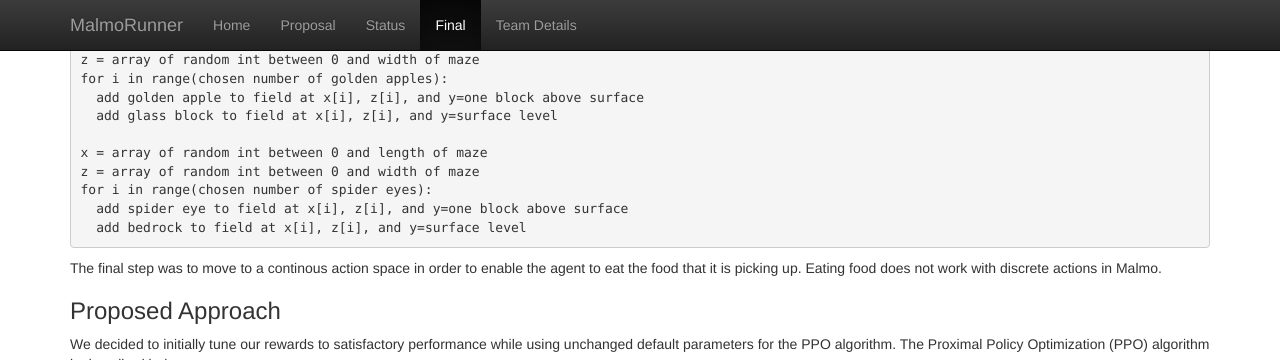
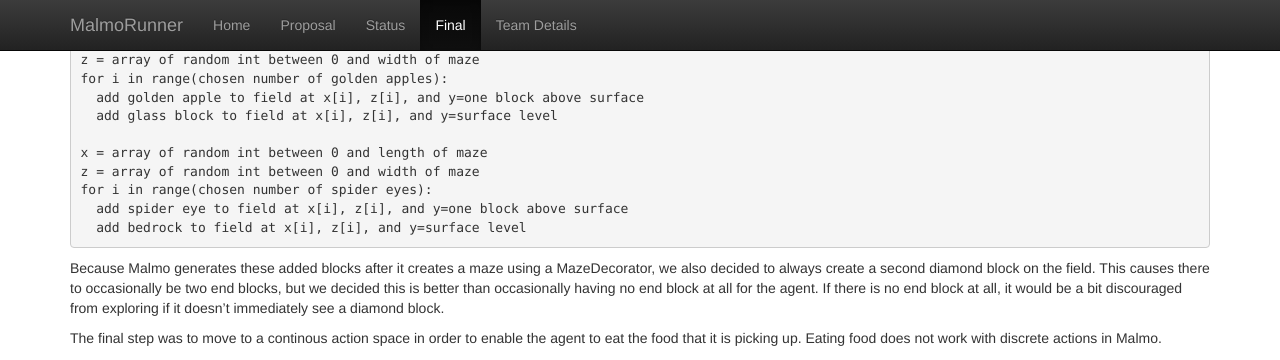
Before and after one commit to briandle00/MalmoRunner, a Jekyll site: the page built from docs/final.md, in a window 1280 px wide and 900 px high, scrolled down 606 px, cut to the strip 0-360 px from the top of the window. Built offline with Jekyll 4.4.1, drawn with Linux system fonts in a browser that asks for light colours.

Commit message:
Update final.md

````diff
--- a/docs/final.md
+++ b/docs/final.md
@@ -32,6 +32,8 @@ for i in range(chosen number of spider eyes):
   add spider eye to field at x[i], z[i], and y=one block above surface
   add bedrock to field at x[i], z[i], and y=surface level
 ```
+
+Because Malmo generates these added blocks after it creates a maze using a MazeDecorator, we also decided to always create a second diamond block on the field. This causes there to occasionally be two end blocks, but we decided this is better than occasionally having no end block at all for the agent. If there is no end block at all, it would be a bit discouraged from exploring if it doesn't immediately see a diamond block.
 
 The final step was to move to a continous action space in order to enable the agent to eat the food that it is picking up. Eating food does not work with discrete actions in Malmo.
 
````
